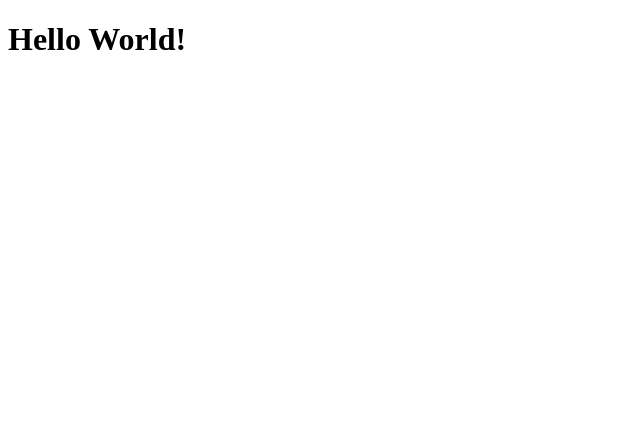
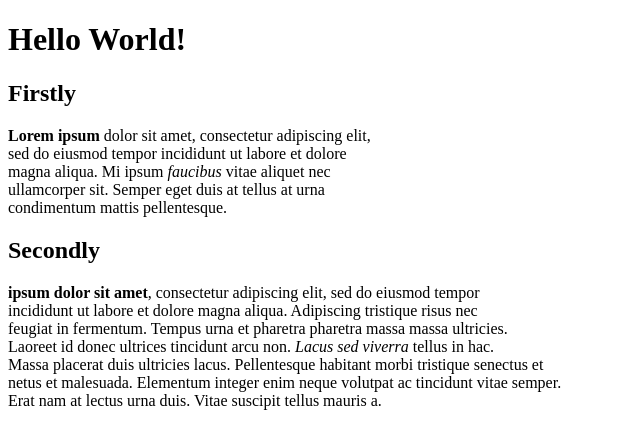
Before and after one commit to ntaidas/My_First_Time, a plain HTML site: page index.html in a window 1280 px wide. Shown: the whole page, without its empty margins (0-640 px from the left). Drawn offline with Linux system fonts and the light colour scheme.

Commit message:
Mock Index

```diff
--- a/index.html
+++ b/index.html
@@ -6,5 +6,28 @@
     </head>
     <body>
         <h1>Hello World!</h1>
+
+        <!--THis is HTML comment, <strong> for bold and <em> for emphasis(italic)-->
+
+        <!-- dont use <b> and <i>, bad for accesability-->
+
+        <h2>Firstly</h2>
+
+        <p><strong>Lorem ipsum</strong> dolor sit amet, consectetur adipiscing elit,<br>
+            sed do eiusmod tempor incididunt ut labore et dolore <br>
+            magna aliqua. Mi ipsum <em>faucibus</em> vitae aliquet nec <br>
+            ullamcorper sit. Semper eget duis at tellus at urna <br>
+            condimentum mattis pellentesque.</p>
+
+        <h2>Secondly</h2>
+
+        <p><strong>ipsum dolor sit amet</strong>, consectetur adipiscing elit, sed do eiusmod tempor<br>
+             incididunt ut labore et dolore magna aliqua. Adipiscing tristique risus nec <br>
+             feugiat in fermentum. Tempus urna et pharetra pharetra massa massa ultricies.<br>
+              Laoreet id donec ultrices tincidunt arcu non. <em>Lacus sed viverra</em> tellus in hac. <br>
+              Massa placerat duis ultricies lacus. Pellentesque habitant morbi tristique senectus et<br>
+               netus et malesuada. Elementum integer enim neque volutpat ac tincidunt vitae semper.<br>
+                Erat nam at lectus urna duis. Vitae suscipit tellus mauris a.</p>
+
     </body>
 </html>
```
